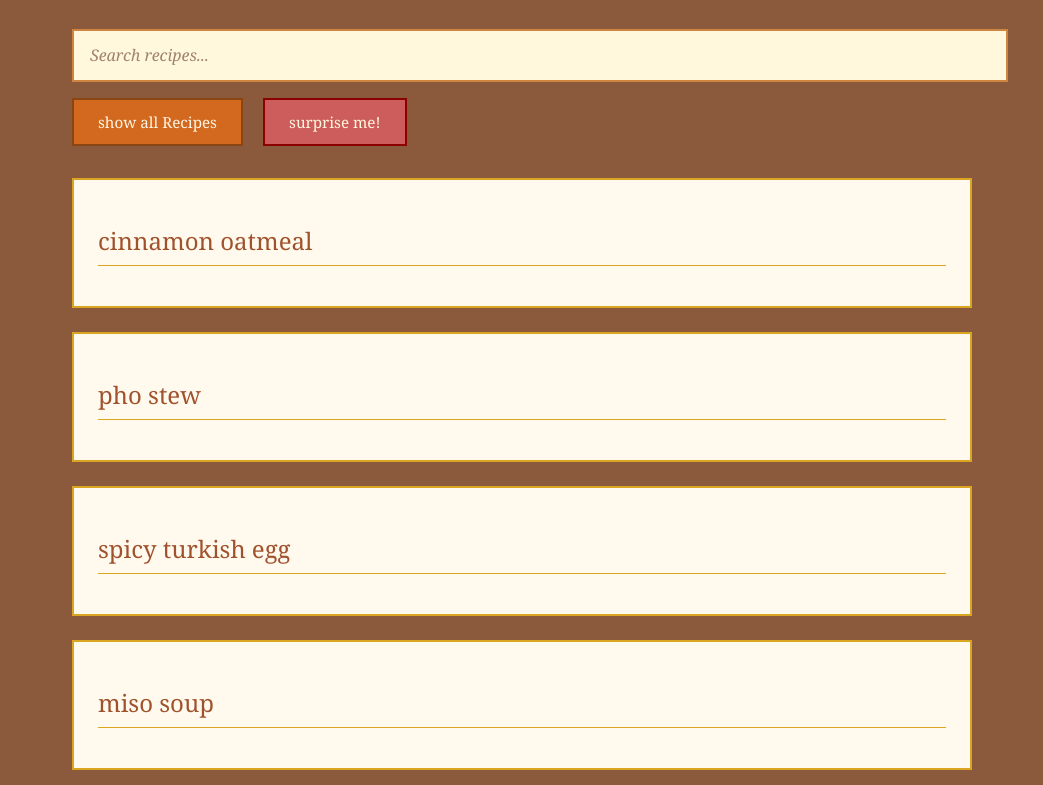
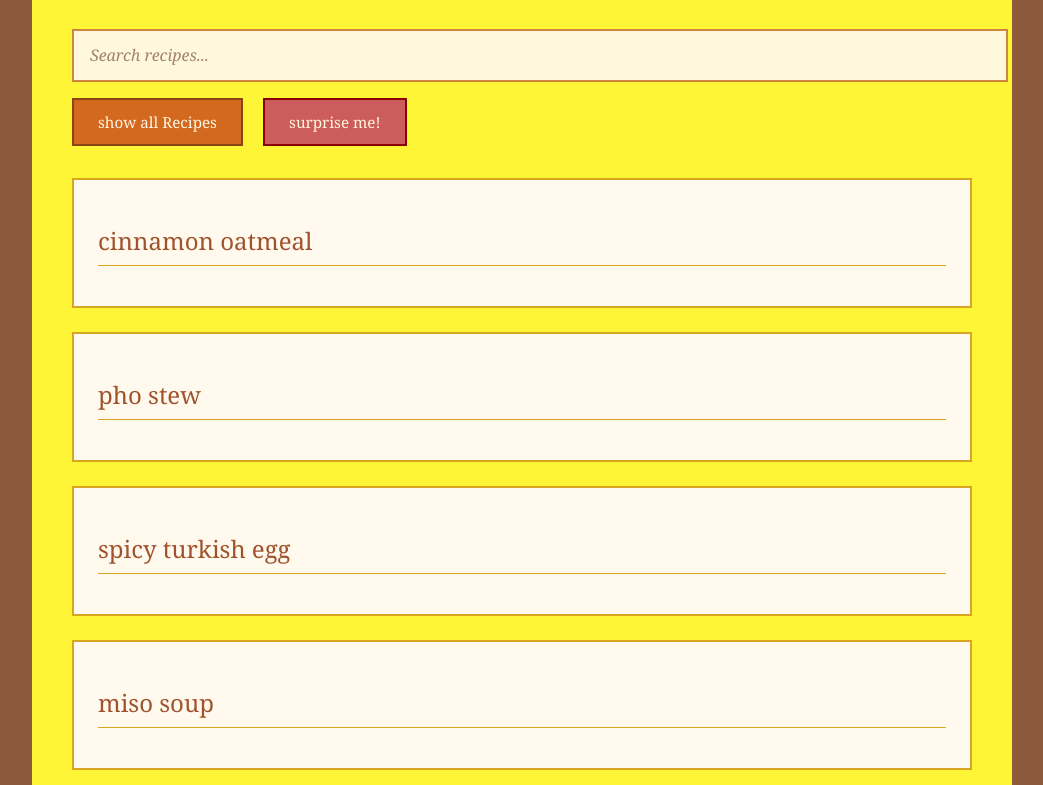
Before and after one commit to mayalh22/recipe, a plain HTML site: page index.html in a window 1280 px wide. Shown: the part 151-936 px from the top of the page, without its empty margins (118-1161 px from the left). Drawn offline with Linux system fonts and the light colour scheme.

Commit message:
fixed bug on not labeling color properly

```diff
--- a/styles.css
+++ b/styles.css
@@ -10,7 +10,7 @@ body {
   max-width: 900px;
   margin: 0 auto;
   padding: 2.5rem;
-  background: fdf536;
+  background: #fdf536;
   box-shadow: 0 8 20px rgba(61, 30, 10, 0.4);
 }
 
```
